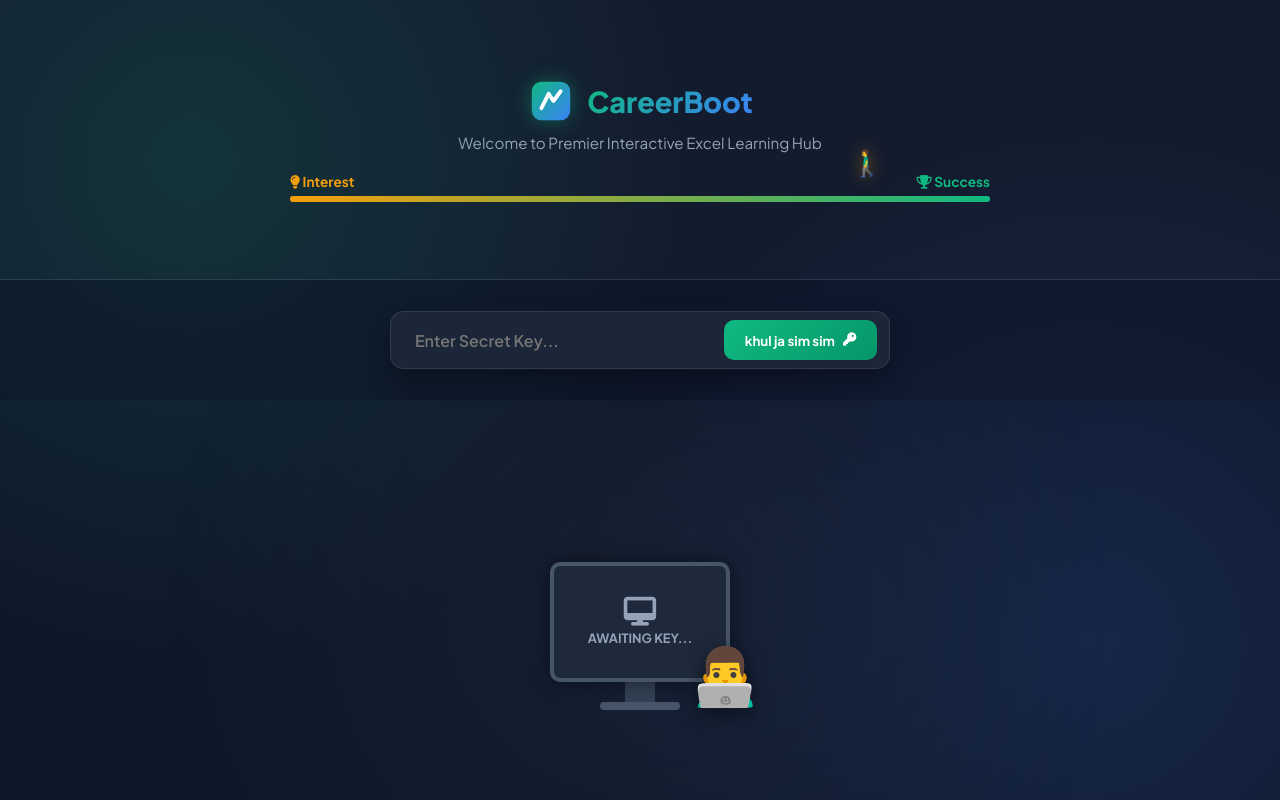
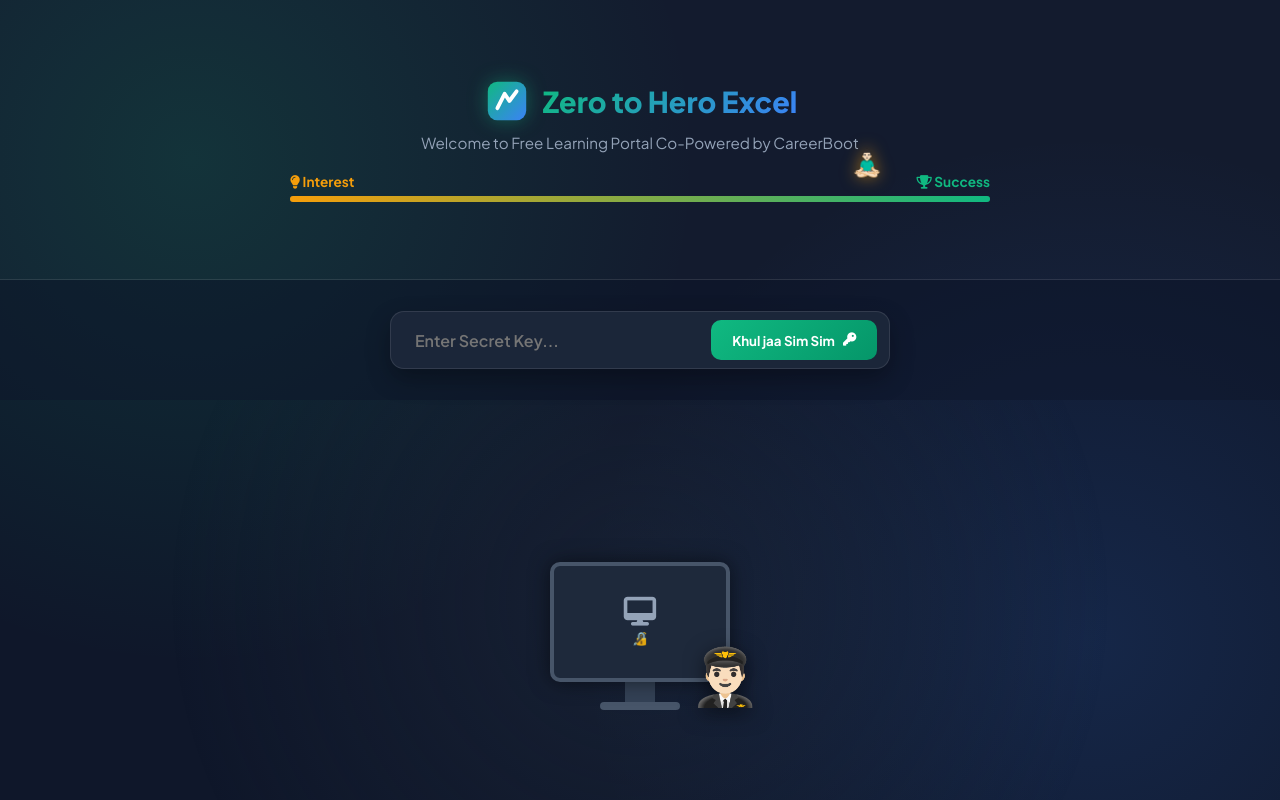
Before and after one commit to careerboot-skills/CareerBoot-Excel-AI-Trainer, a website: page index.html in a window 1280 px wide. Drawn offline with Linux system fonts and the light colour scheme.

Commit message:
Update index.html

```diff
--- a/index.html
+++ b/index.html
@@ -3,7 +3,7 @@
 <head>
   <meta charset="UTF-8">
   <meta name="viewport" content="width=device-width, initial-scale=1.0">
-  <title>CareerBoot - Premium Excel Learning Hub</title>
+  <title>CareerBoot Excel - Free Learning Portal</title>
   <!-- Google Fonts & Font Awesome Icons -->
   <link href="https://fonts.googleapis.com/css2?family=Plus+Jakarta+Sans:wght@300;400;500;600;700;800&family=Fira+Code:wght@400;600&display=swap" rel="stylesheet">
   <link rel="stylesheet" href="https://cdnjs.cloudflare.com/ajax/libs/font-awesome/6.4.0/css/all.min.css">
@@ -658,9 +658,9 @@
           <rect x="10" y="10" width="80" height="80" rx="20" fill="url(#logoGrad)"/>
           <path d="M30 65 L45 35 L55 50 L70 30" stroke="#ffffff" stroke-width="8" stroke-linecap="round" stroke-linejoin="round" fill="none"/>
         </svg>
-        <h1 class="logo-title">CareerBoot</h1>
+        <h1 class="logo-title">Zero to Hero Excel</h1>
       </div>
-      <p class="welcome-note">Welcome to Premier Interactive Excel Learning Hub</p>
+      <p class="welcome-note">Welcome to Free Learning Portal Co-Powered by CareerBoot</p>
 
       <div class="walk-track-container">
         <div class="track-labels">
@@ -670,7 +670,7 @@
         <div class="track-line">
           <div class="track-line-fill"></div>
         </div>
-        <div class="walking-man" id="walkingMan">🚶‍♂️</div>
+        <div class="walking-man" id="walkingMan">🧘🏻‍♂️</div>
       </div>
     </div>
 
@@ -679,7 +679,7 @@
       <div class="key-box-wrapper" id="keyBoxWrapper">
         <input type="password" id="secretKeyInput" class="key-input" placeholder="Enter Secret Key..." autocomplete="off">
         <button id="simsimBtn" class="simsim-btn">
-          <span>khul ja sim sim</span>
+          <span>Khul jaa Sim Sim</span>
           <i class="fa-solid fa-key"></i>
         </button>
       </div>
@@ -691,12 +691,12 @@
         <div class="computer-screen" id="pcScreen">
           <div class="computer-screen-content" id="pcScreenText">
             <i class="fa-solid fa-desktop" style="font-size: 1.8rem; margin-bottom: 4px;"></i>
-            <div>AWAITING KEY...</div>
+            <div>🔏</div>
           </div>
         </div>
         <div class="computer-stand"></div>
         <div class="computer-base"></div>
-        <div class="seated-man">👨‍💻</div>
+        <div class="seated-man">👨🏻‍✈️</div>
       </div>
     </div>
   </div>
@@ -706,7 +706,7 @@
     <div class="dashboard-container">
       <div class="dashboard-header">
         <h1>MAIN DASHBOARD</h1>
-        <p class="breadcrumb">Select a module to begin your learning journey</p>
+        <p class="breadcrumb">Select a module to begin</p>
       </div>
       <div class="dashboard-grid" id="dashboardGrid">
         <!-- Cards generated dynamically via JavaScript -->
```
